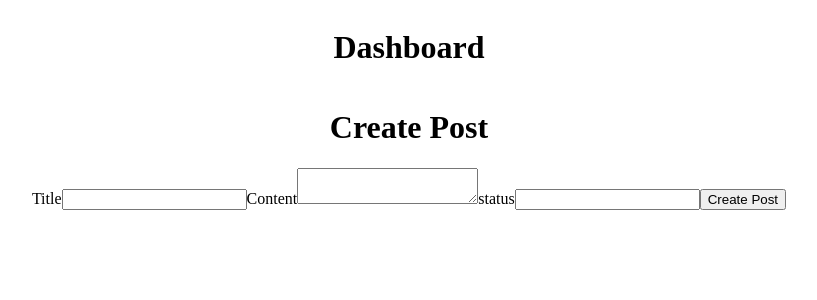
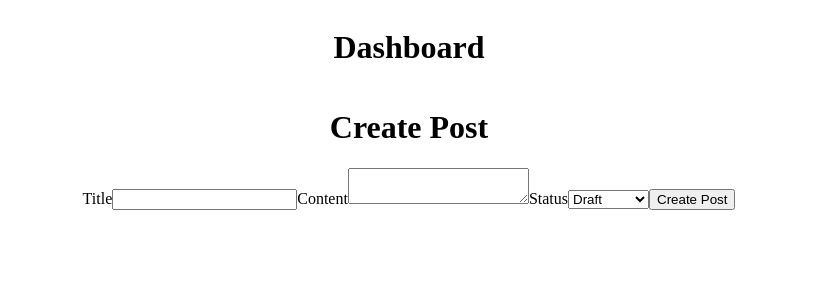
Before and after one commit to Sullivown/blog, a React (Create React App) app in the folder client/: page /dashboard/posts/create in a window 1280 px wide. Shown: the top 300 px of the page, without its empty margins (231-1048 px from the left). Built offline with nearby package versions, Linux system fonts and the light colour scheme.

Commit message:
change slect input to select box

```diff
--- a/client/src/components/CreatePostForm.js
+++ b/client/src/components/CreatePostForm.js
@@ -75,14 +75,16 @@ function CreatePostForm(props) {
 					value={formData.content}
 					onChange={handleChange}
 				></textarea>
-				<label htmlFor='status'>status</label>
-				<input
+				<label htmlFor='status'>Status</label>
+				<select
 					id='status'
-					type='text'
 					name='status'
 					value={formData.status}
 					onChange={handleChange}
-				></input>
+				>
+					<option value='Draft'>Draft</option>
+					<option value='Published'>Published</option>
+				</select>
 				<button type='submit'>Create Post</button>
 			</StyledCreatePostForm>
 		</StyledCreatePostFormContainer>
```
